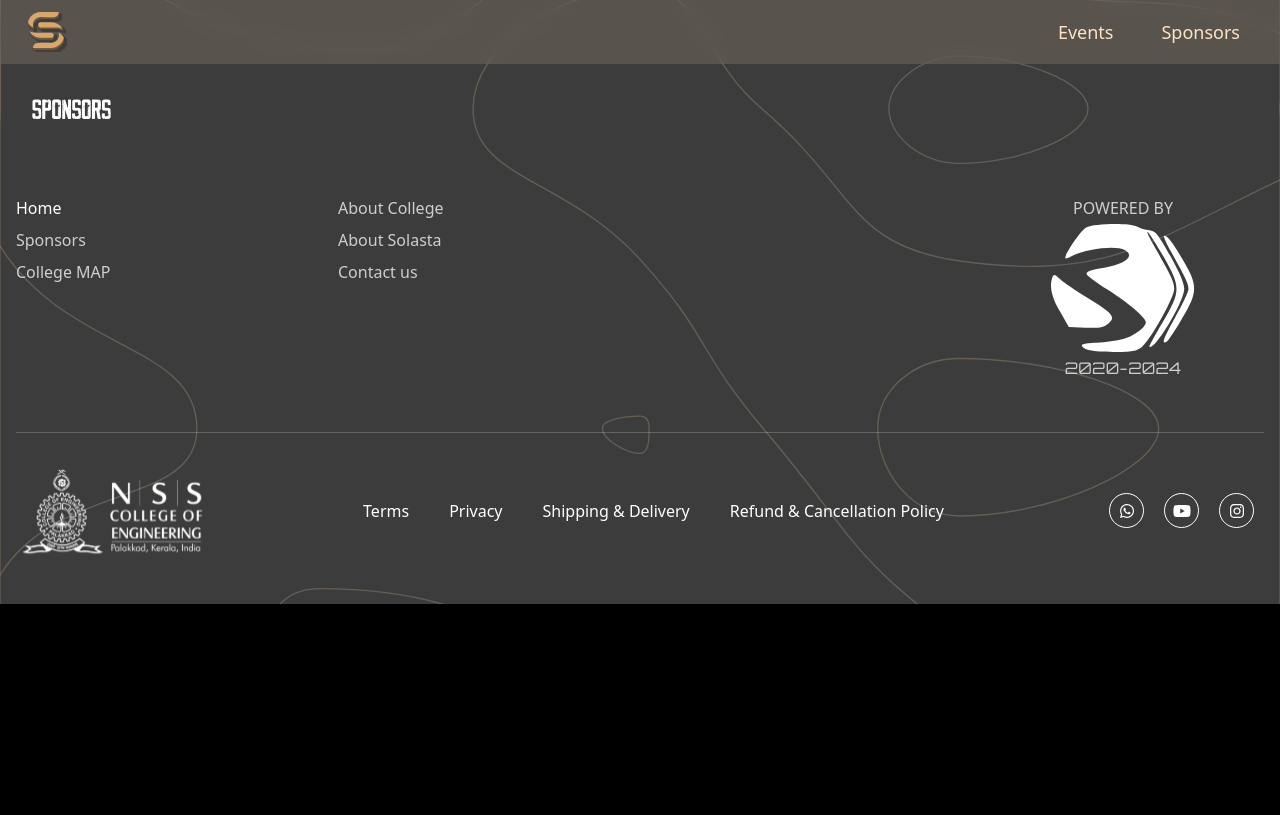
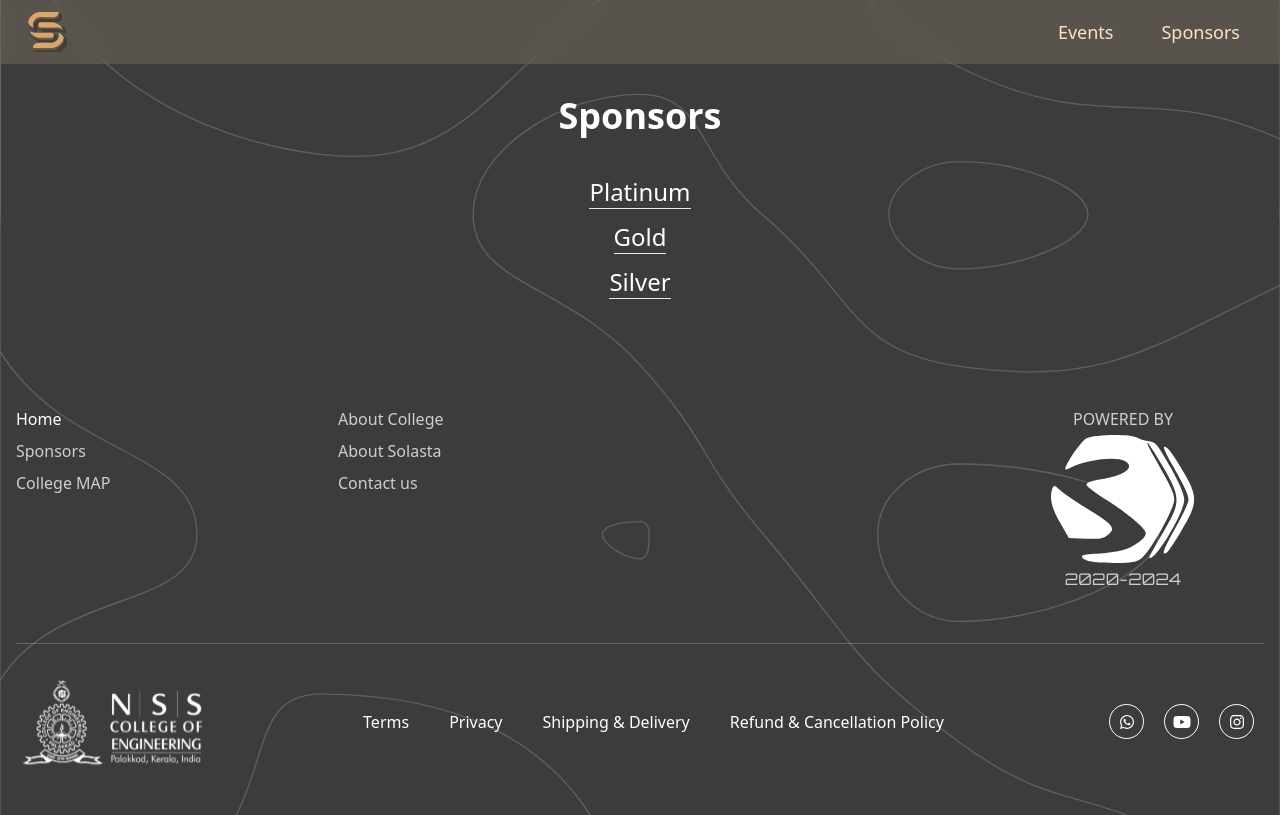
Before and after one commit to dilshadmohammed/Solasta-website, a React (Vite) app: page /sponsors in a window 1280 px wide. Built offline with nearby package versions, Linux system fonts and the light colour scheme.

Commit message:
Sponsor page

```diff
--- a/src/index.css
+++ b/src/index.css
@@ -11,7 +11,7 @@
 
 @font-face {
   font-family: RetroTeam;
-  src: url("/fonts/Retro-Team.otf") format("opentype");
+  src: url("Retro-Team.otf") format("opentype");
 }
 
 :root {
--- a/src/views/NotFound.jsx
+++ b/src/views/NotFound.jsx
@@ -2,7 +2,7 @@ import { useEffect } from "react";
 
 const NotFound = () => {
   useEffect(() => {
-    window.document.title = "Not Found | KARMA'24";
+    window.document.title = "Not Found | SOLASTA";
     window.scrollTo(0, 0);
   }, []);
 
--- a/src/views/StartingSoon.jsx
+++ b/src/views/StartingSoon.jsx
@@ -2,7 +2,7 @@ import { useEffect } from "react";
 
 const StartingSoon = () => {
   useEffect(() => {
-    window.document.title = "Please Stand By | KARMA'24";
+    window.document.title = "Please Stand By | SOLASTA";
     window.scrollTo(0, 0);
   }, []);
 
--- a/src/views/Tickets.jsx
+++ /dev/null
@@ -1,79 +0,0 @@
-import { useEffect } from "react";
-import FilledButton from "../components/FilledButton";
-
-const Tickets = () => {
-  useEffect(() => {
-    window.document.title = "Tickets | KARMA'24";
-    window.scrollTo(0, 0);
-  }, []);
-
-  const ticketOptions = [
-    {
-      title: "Day 2",
-      price: "₹200",
-      description: ["Early bird tickets for the first 100 participants"],
-      bg: "https://images.pexels.com/photos/2833037/pexels-photo-2833037.jpeg",
-      backgroundColor: "rgba(0, 0, 0, 0.8)",
-      paymentUrl: "https://rzp.io/l/OgbD0dZR",
-    },
-    {
-      title: "Day 3",
-      price: "₹300",
-      description: [
-        "Regular tickets for the next 100 participants",
-        "Regular tickets for the next 100 participants",
-      ],
-      bg: "https://external-content.duckduckgo.com/iu/?u=https%3A%2F%2Fget.pxhere.com%2Fphoto%2Fmusic-people-night-eiffel-tower-crowd-concert-audience-romantic-stage-performance-crowded-visitor-rock-concert-musical-theatre-858401.jpg&f=1&nofb=1&ipt=9df7194a64946c087e2e3163b0fb17afb2d1059a8b6e1f8dd664ddbd205ae4c0&ipo=images",
-      backgroundColor: "rgba(0, 0, 0, 0.7)",
-      paymentUrl: "https://rzp.io/l/q8dJZN2IWc",
-    },
-    {
-      title: "Combo",
-      price: "₹450",
-      description: ["Late bird tickets for the last 100 participants"],
-      bg: "https://images.pexels.com/photos/2263436/pexels-photo-2263436.jpeg",
-      backgroundColor: "rgba(0, 0, 0, 0.7)",
-      paymentUrl: "https://rzp.io/l/ccbxxNIwi",
-    },
-  ];
-
-  return (
-    <div className="container mx-auto max-w-screen-xl">
-      <div className="grid grid-cols-1 sm:grid-cols-2 lg:grid-cols-3 gap-8 justify-center items-center py-20 lg:py-44 px-8">
-        {ticketOptions.map((option, index) => (
-          <div
-            key={index}
-            className={`grdient-shadow-box relative p-8 rounded-sm flex flex-col justify-between text-center h-80 border border-gray-600 -skew-x-6 ${
-              index === 2 ? "sm:col-span-2 lg:col-span-1" : ""
-            }`}
-            style={{
-              // backgroundImage: `url(${option.bg})`,
-              background: `linear-gradient(rgba(0, 0, 0, 0.8), rgba(0, 0, 0, 0.8)), url(${option.bg}) no-repeat center center/cover`,
-              backgroundSize: "cover",
-            }}
-          >
-            {/* <div className="flex justify-between items-center"> */}
-            <h2 className="text-5xl font-bold font-retroTeam">{option.title}</h2>
-            <p className="text-5xl font-bold font-retroTeam text-karma-green">
-              {option.price}
-            </p>
-            {/* </div> */}
-            {/* <ul className="text-left mt-4 list-disc">
-              {option.description.map((desc, index) => (
-                <li key={index}>{desc}</li>
-              ))}
-            </ul> */}
-            {/* <button className="bg-primary text-white py-2 rounded-md">Buy Now</button> */}
-            <FilledButton
-              text="Grab Now"
-              className="mt-4"
-              onClick={() => window.open(option.paymentUrl)}
-            />
-          </div>
-        ))}
-      </div>
-    </div>
-  );
-};
-
-export default Tickets;
--- a/src/views/home/Sponsors.jsx
+++ b/src/views/home/Sponsors.jsx
@@ -2,8 +2,22 @@ import React from 'react'
 
 function Sponsors() {
   return (
-    <section className='p-8'>
-        <h1 className='text-white text-2xl font-retroTeam'>Sponsors</h1>
+    <section className='p-8 flex flex-col text-2xl font-poppins items-center justify-center '>
+      <h1 className='text-white text-4xl font-semibold'>Sponsors</h1>
+      <div className='flex flex-col items-center gap-3 my-10'>
+        <div>
+          <h2>Platinum</h2>
+          <hr />
+        </div>
+        <div>
+          <h2>Gold</h2>
+          <hr />
+        </div>
+        <div>
+          <h2>Silver</h2>
+          <hr />
+        </div>
+      </div>
     </section>
   )
 }
--- a/src/views/home/terms.jsx
+++ b/src/views/home/terms.jsx
@@ -1,6 +1,4 @@
 import React from "react";
-import { useNavigate, useParams } from "react-router-dom";
-import legalPages from "../../data/legal";
 
 const Terms = () => {
   return (
```
